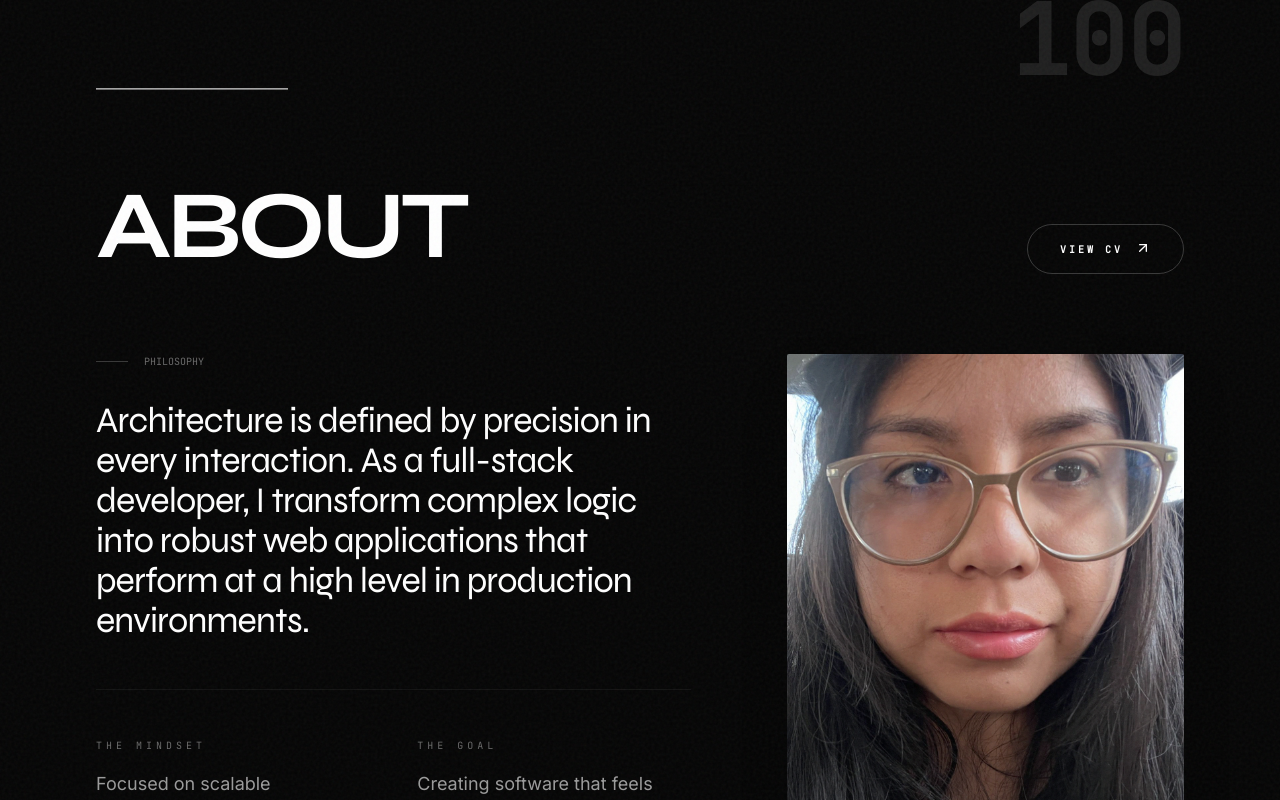
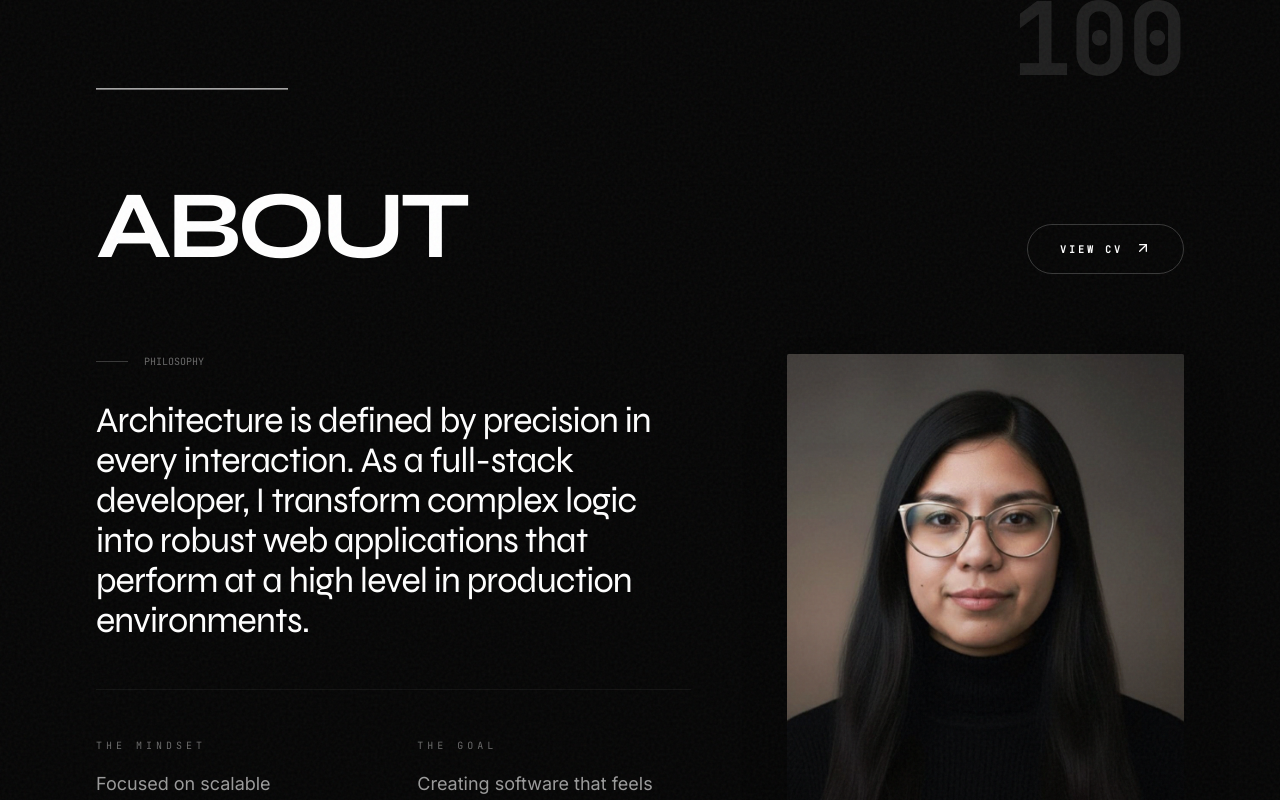
Before and after one commit to TracyMooor/PortafolioWebTracy, a React (Vite) app: page /about in a window 1280 px wide. Built offline with nearby package versions, Linux system fonts and the light colour scheme.

Commit message:
feat: add About section and dedicated About page components with GSAP animations, and a new portfolio image.

```diff
--- a/components/About.tsx
+++ b/components/About.tsx
@@ -130,7 +130,7 @@ const About: React.FC = () => {
           <div className="lg:col-span-5 relative w-full mt-10 lg:mt-0">
             <div ref={imageWrapperRef} className="relative aspect-[4/5] md:aspect-[3/4] overflow-hidden bg-zinc-900 group rounded-sm shadow-2xl">
               <img
-                src="/portafoliotracy.jpg"
+                src="/portafoliotracy.jpeg"
                 alt="Tracy Moriano"
                 className="w-full h-full object-cover transition-all duration-700 group-hover:scale-105"
               />
--- a/components/AboutPage.tsx
+++ b/components/AboutPage.tsx
@@ -131,7 +131,7 @@ const AboutPage: React.FC = () => {
                     <div className="lg:col-span-5 relative">
                         <div className="about-image relative aspect-[3/4] overflow-hidden bg-zinc-900 rounded-sm shadow-2xl">
                             <img
-                                src="/portafoliotracy.jpg"
+                                src="/portafoliotracy.jpeg"
                                 alt="Tracy Moriano"
                                 className="w-full h-full object-cover"
                             />
```
Also changed, not shown: public/portafoliotracy.jpeg (added), public/portafoliotracy.jpg (deleted).
